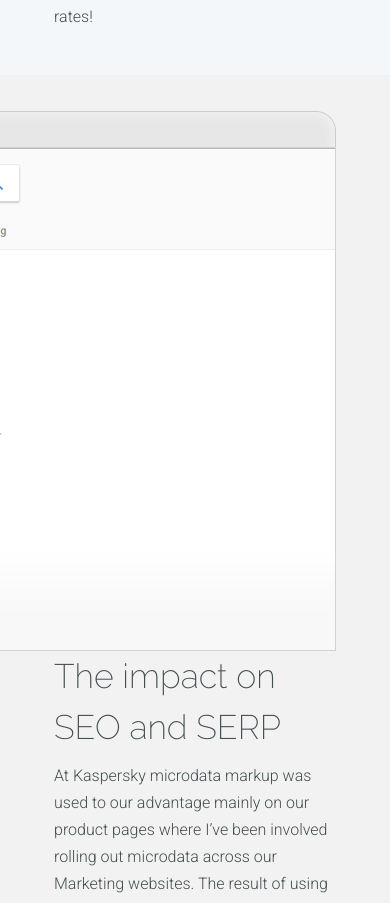
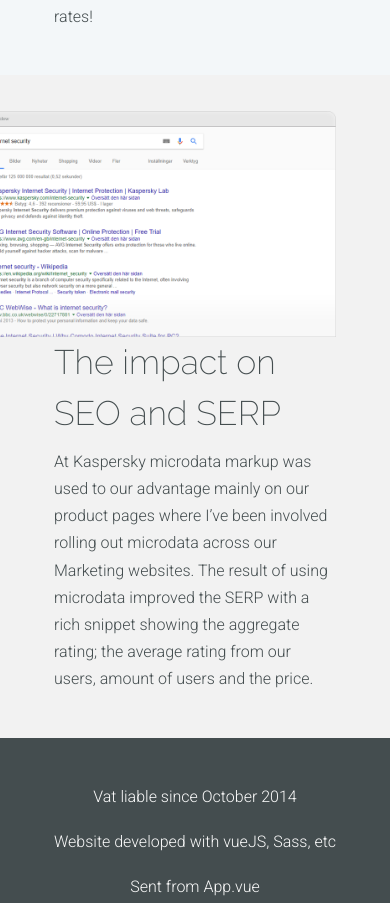
Before and after one commit to AronssonFredrik/AronssonFredrik.github.io, a Vue app: page /kaspersky-lab/beneft-from-microdata in a window 390 px wide. Shown: the part 1529-2432 px from the top of the page. Built offline with nearby package versions, Linux system fonts and the light colour scheme.

Commit message:
responsive & slideshow

```diff
--- a/src/App.vue
+++ b/src/App.vue
@@ -431,7 +431,7 @@ img
     flex-wrap: wrap
     &.full-width
       > div
-        width: 100%
+        width: 100% !important
     &.reverse
         flex-direction: row-reverse
         .figure
--- a/src/components/homepage/HomeShowcase.vue
+++ b/src/components/homepage/HomeShowcase.vue
@@ -29,22 +29,22 @@ export default Vue.extend({
 .showcase
     .container
         .figure
-            margin-left: -50vw
+            margin-left: calc(-960px/2)
             max-width: 100%
+            img
+                @media screen and (max-width: $breakpoint-medium)
+                  width: calc(100% + 120px)
+                  margin-left: calc(-120px/2)
+                  max-width: none
         .content
             width: 50%
         &.reverse
             .figure
-                margin-right: -50vw
+                margin-right: calc(-960px/2)
                 margin-left: auto
         .figure, .content, &.reverse .figure, &.reverse .content
             @media screen and (max-width: $breakpoint-medium)
                 margin-left: 0
                 margin-right: 0
                 width: 100%
-                img
-                    max-width: 100%
-
-
-
 </style>
--- a/src/components/shared/Section.vue
+++ b/src/components/shared/Section.vue
@@ -1,12 +1,12 @@
 <template>
-    <div>
+    <div class="showcase">
         <section v-for="(section, index, val) in content" :class="{reverse: index % 2 === 0}" :key="val">
             <div class="container flex-of-m"
             :class="section.class">
                 <div class="figure" v-if="section.img">
                     <img :src="section.img.path" :alt="section.img.alt" itemprop="image">
                 </div>
-                <div>
+                <div class="content">
                     <h2 itemprop="name">{{ section.title }}</h2>
                     <div itemprop="description">
                         <p v-for="p in section.paragraph" v-html="p" :key="p"> </p>
@@ -21,12 +21,12 @@
     </div>
 </template>
 <script lang="ts">
-import Cta from '@/components/item/Cta.vue';
-import Vue from 'vue';
+import Cta from "@/components/item/Cta.vue";
+import Vue from "vue";
 export default Vue.extend({
-  name: 'Section',
+  name: "Section",
   components: {
-    Cta,
+    Cta
   },
   props: {
     content: Array
--- a/src/components/shared/Slideshow.vue
+++ b/src/components/shared/Slideshow.vue
@@ -1,8 +1,8 @@
 <template>
-    <div>
-        <section class="slideshow"
+    <section class="slideshow" v-if="content">
+        <div
             v-for="(slideshow, index, val) in content"
-            :class="{reverse: index % 2 === 0}"
+            :class="{reverse: index % 2 === 0, active: index == currentTab}"
             :key="val"
         >
             <div class="container flex-of-m">
@@ -17,30 +17,91 @@
                     <Cta :button="slideshow.button" v-if="slideshow.button"/>
                 </div>
             </div>
-        </section>
+        </div>
         <nav>
             <ul>
+                <li @click="diveTo('descend')" class="prev">
+                    <span>←</span>
+                </li>
                 <li
                     v-for="(nav, index, val) in content"
-                    :class="{reverse: index % 2 === 0}"
+                    :class="{active: index == currentTab}"
                     :key="val"
-                    v-html="index"
-                />
+                    @click="goTo(index)"
+                    >
+                    <span v-html="index"/>
+                </li>
+                <li @click="diveTo('ascend')" class="next">
+                    <span>→</span>
+                </li>
             </ul>
         </nav>
 
-    </div>
+    </section>
 </template>
 <script lang="ts">
-import Cta from '@/components/item/Cta.vue';
-import Vue from 'vue';
+import Cta from "@/components/item/Cta.vue";
+import Vue from "vue";
 export default Vue.extend({
-  name: 'Slideshow',
+  name: "Slideshow",
   components: {
-    Cta,
+    Cta
   },
   props: {
     content: Array
+  },
+  data: function() {
+    return {
+      currentTab: 0,
+      postFontSize: 2
+    };
+  },
+  methods: {
+    goTo: function(idx: Number) {
+      this.$data.currentTab = idx;
+    },
+    diveTo: function(orientation: String) {
+      let val = this.$data.currentTab + 1;
+      if (orientation == "ascend")
+        val < this.$props.content.length
+          ? this.$data.currentTab++
+          : (this.$data.currentTab = 0);
+      else if (orientation == "descend")
+        val > 1
+          ? this.$data.currentTab--
+          : (this.$data.currentTab = this.$props.content.length - 1);
+    }
   }
 });
 </script>
+<style lang="sass">
+@import '../../assets/css/variables'
+.slideshow
+    min-height: 70vh
+    position: relative
+    > div
+        display: none
+        padding-bottom: 6vh
+        &.active
+            display: block
+    nav
+        text-align: center
+        position: absolute
+        bottom: $baseSize
+        width: 100%
+        li
+            display: inline-block
+            cursor: pointer
+            padding: $baseSize / 2
+            margin: 0 $baseSize / 2
+            color: $red
+            border: none
+            border-bottom: 1px solid $red
+            background: none
+            &.active
+                background: $red
+                color: $white
+            &.next, &.prev
+                border: 1px solid $red
+                padding: ($baseSize / 2) $baseSize
+</style>
```
